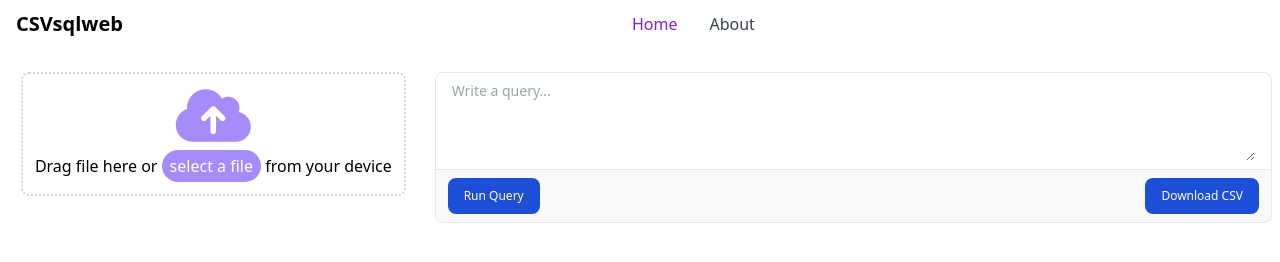
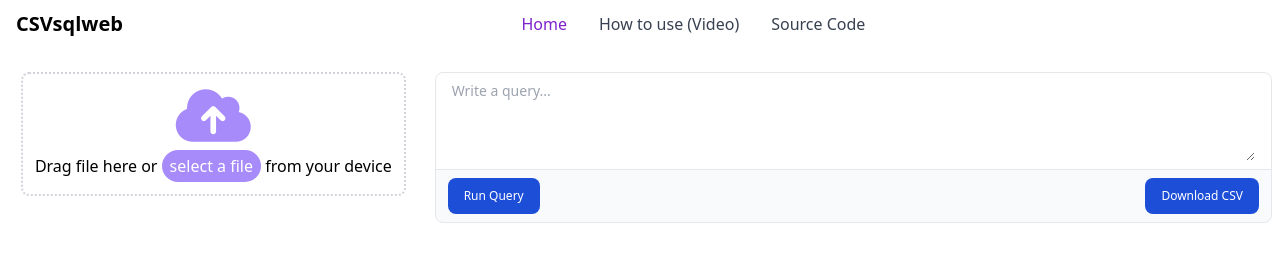
Before and after one commit to coderhs/csvsqlweb, a website: page index.html in a window 1280 px wide. Drawn offline with nearby package versions, Linux system fonts and the light colour scheme.

Commit message:
Include source code and direct link to video explanation
Signed-off-by: Harisankar P S <mailme@hsps.in>

```diff
--- a/index.html
+++ b/index.html
@@ -29,7 +29,10 @@
                           <a href="index.html" class="block py-2 pl-3 pr-4 text-white bg-purple-700 rounded lg:bg-transparent lg:text-purple-700 lg:p-0 dark:text-white" aria-current="page">Home</a>
                       </li>
                       <li>
-                          <a href="about.html" class="block py-2 pl-3 pr-4 text-gray-700 border-b border-gray-100 hover:bg-gray-50 lg:hover:bg-transparent lg:border-0 lg:hover:text-purple-700 lg:p-0 dark:text-gray-400 lg:dark:hover:text-white dark:hover:bg-gray-700 dark:hover:text-white lg:dark:hover:bg-transparent dark:border-gray-700">About</a>
+                          <a href="https://www.loom.com/share/0ef380e4f5684cc49e2c574cdf1bcf18" class="block py-2 pl-3 pr-4 text-gray-700 border-b border-gray-100 hover:bg-gray-50 lg:hover:bg-transparent lg:border-0 lg:hover:text-purple-700 lg:p-0 dark:text-gray-400 lg:dark:hover:text-white dark:hover:bg-gray-700 dark:hover:text-white lg:dark:hover:bg-transparent dark:border-gray-700">How to use (Video) </a>
+                      </li>
+                      <li>
+                        <a href="https://github.com/coderhs/csvsqlweb" class="block py-2 pl-3 pr-4 text-gray-700 border-b border-gray-100 hover:bg-gray-50 lg:hover:bg-transparent lg:border-0 lg:hover:text-purple-700 lg:p-0 dark:text-gray-400 lg:dark:hover:text-white dark:hover:bg-gray-700 dark:hover:text-white lg:dark:hover:bg-transparent dark:border-gray-700">Source Code</a>
                       </li>
                   </ul>
               </div>
```
